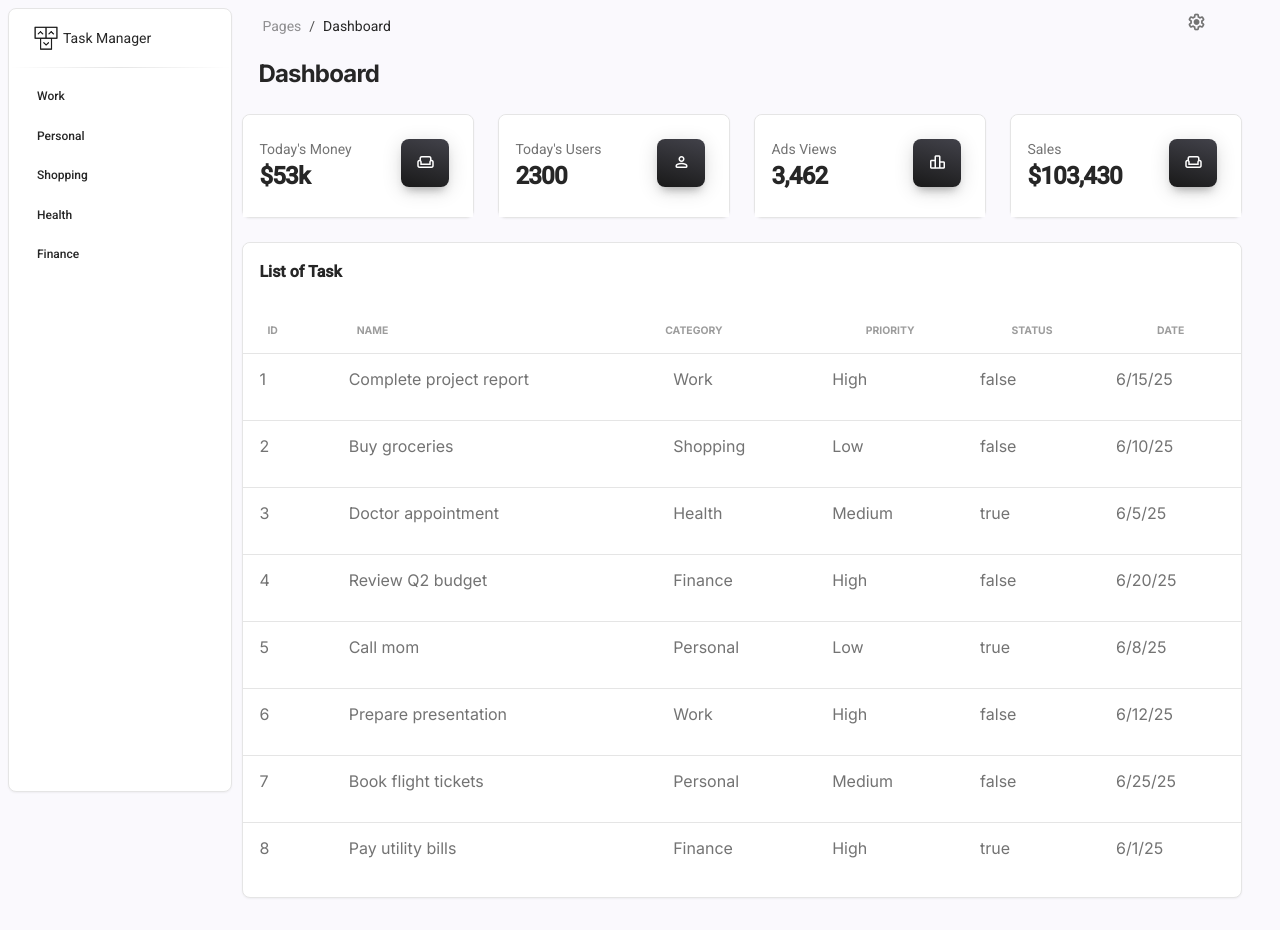
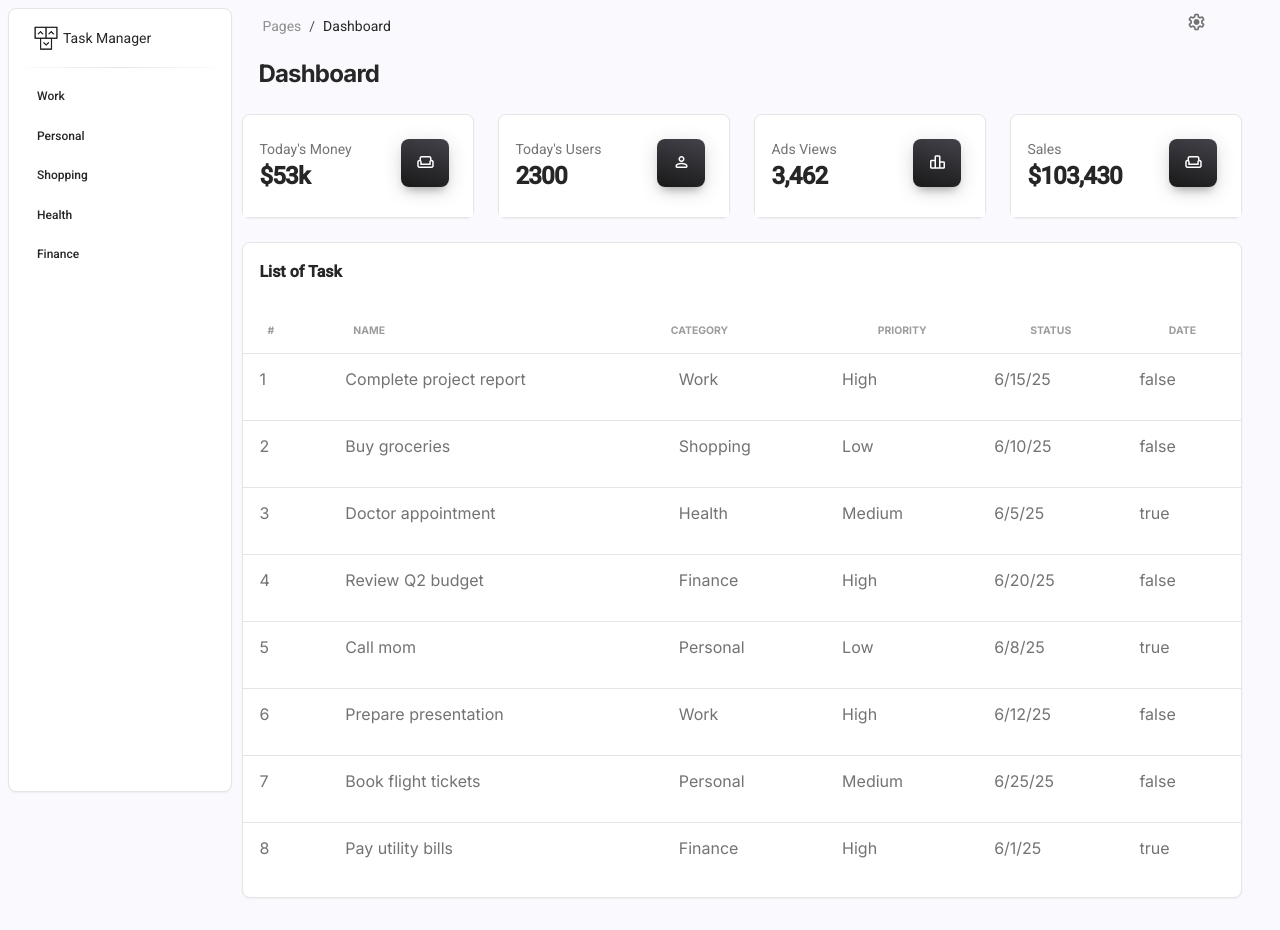
Before and after one commit to MehdiRefiyev/TaskManager-Angular-app, an Angular app: page / in a window 1280 px wide. Built offline with nearby package versions, Linux system fonts and the light colour scheme.

Commit message:
29 dersin basliqidi bu hele tam dersi bitirmemisem

```diff
--- a/src/app/views/caregories/caregories.html
+++ b/src/app/views/caregories/caregories.html
@@ -13,7 +13,7 @@
     <ul class="navbar-nav">
       @for (item of categories; track $index) {
       <li class="nav-item" (click)="showTaskByCategory(item)">
-        <a class="nav-link text-dark" [id]="item.id">
+        <a class="nav-link text-dark" [class.active]="item === selectedCategory" [id]="item.id">
           <span class="nav-link-text ms-1">{{ item.title }}</span>
         </a>
       </li>
--- a/src/app/views/caregories/caregories.ts
+++ b/src/app/views/caregories/caregories.ts
@@ -12,6 +12,8 @@ export class Caregories implements OnInit {
 
   private readonly dataHandler = inject(DataHandler)
 
+  public selectedCategory : Category | undefined;
+
   public categories: Category[] = [];
 
   ngOnInit(){
@@ -19,6 +21,7 @@ export class Caregories implements OnInit {
   }
 
   public showTaskByCategory(category : Category){
+    this.selectedCategory = category;
     return this.dataHandler.fillTaskByCategory(category);
   }
 
--- a/src/app/views/tasks/tasks.html
+++ b/src/app/views/tasks/tasks.html
@@ -14,7 +14,7 @@
             <thead>
               <tr>
                 <th class="text-uppercase text-secondary text-xxs font-weight-bolder opacity-7">
-                  Id
+                  #
                 </th>
                 <th class="text-uppercase text-secondary text-xxs font-weight-bolder opacity-7">
                   Name
@@ -46,7 +46,7 @@
                 <tr>
                     <td>
                         <div class="d-flex px-2 py-1">
-                            <p>{{task.id}}</p>
+                            <p>{{$index + 1}}</p>
                         </div>
                     </td>
                     <td>
@@ -56,22 +56,22 @@
                     </td>
                     <td>
                         <div class="d-flex px-2 py-1">
-                            <p>{{task.category?.title}}</p>
+                            <p>{{task.category ? task.category.title : 'without category'}}</p>
                         </div>
                     </td>
                     <td>
                         <div class="d-flex px-2 py-1">
-                            <p>{{task.priority?.title}}</p>
+                            <p>{{task.priority ? task.priority.title : 'without priority'}}</p>
+                        </div>
+                    </td>
+                    <td>
+                        <div class="d-flex px-2 py-1">
+                            <p>{{task.date ? (task.date | date:'shortDate') : 'without priority'}}</p>
                         </div>
                     </td>
                     <td>
                         <div class="d-flex px-2 py-1">
                             <p>{{task.completed}}</p>
-                        </div>
-                    </td>
-                    <td>
-                        <div class="d-flex px-2 py-1">
-                            <p>{{task.date | date:'shortDate'}}</p>
                         </div>
                     </td>
                 </tr>
```
